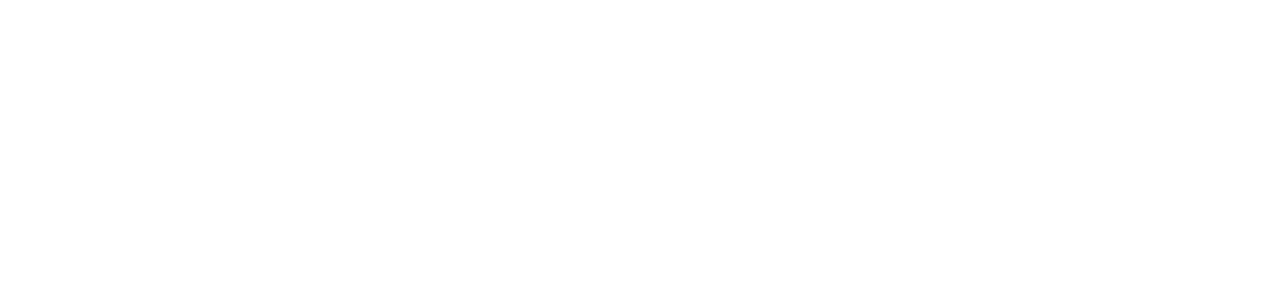
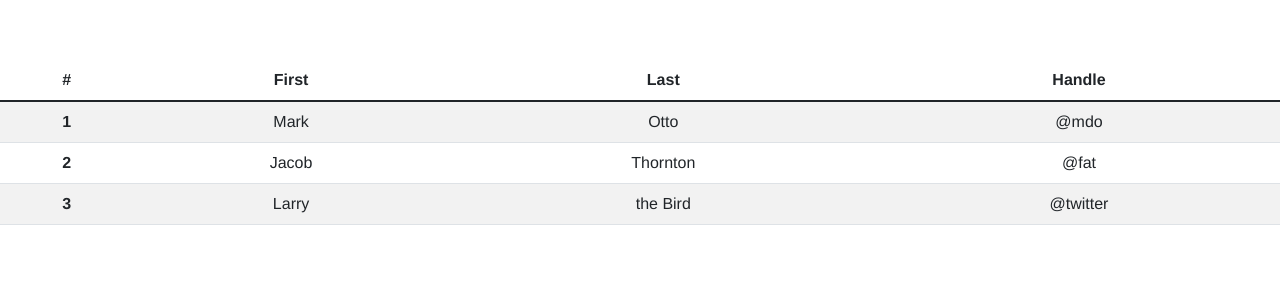
Before and after one commit to NagyKrisztianEndrePrincipal33/cms_using_vue, a Vue app: page / in a window 1280 px wide. Shown: the top 300 px of the page. Built offline with nearby package versions, Linux system fonts and the light colour scheme.

Commit message:
Addition: Installing Bootstrap and Creating Table component

```diff
--- a/package.json
+++ b/package.json
@@ -8,6 +8,7 @@
         "lint": "vue-cli-service lint"
     },
     "dependencies": {
+        "bootstrap": "^5.1.0",
         "core-js": "^3.6.5",
         "vue": "^3.0.0"
     },
--- a/src/App.vue
+++ b/src/App.vue
@@ -1,14 +1,17 @@
 <template>
   <Form></Form>
+  <Table></Table>
 </template>
 
 <script>
 import Form from "./components/Form";
+import Table from './components/Table/Table.vue';
 
 export default {
   name: 'App',
   components: {
-    Form
+    Form,
+    Table
   }
 }
 </script>
--- /dev/null
+++ b/src/components/Table/Table.html
@@ -0,0 +1,30 @@
+<table class="table table-striped">
+    <thead>
+        <tr>
+            <th scope="col">#</th>
+            <th scope="col">First</th>
+            <th scope="col">Last</th>
+            <th scope="col">Handle</th>
+        </tr>
+    </thead>
+    <tbody>
+        <tr>
+            <th scope="row">1</th>
+            <td>Mark</td>
+            <td>Otto</td>
+            <td>@mdo</td>
+        </tr>
+        <tr>
+            <th scope="row">2</th>
+            <td>Jacob</td>
+            <td>Thornton</td>
+            <td>@fat</td>
+        </tr>
+        <tr>
+            <th scope="row">3</th>
+            <td>Larry</td>
+            <td>the Bird</td>
+            <td>@twitter</td>
+        </tr>
+    </tbody>
+</table>
--- /dev/null
+++ b/src/components/Table/Table.vue
@@ -0,0 +1,15 @@
+<template src="./Table.html">
+
+</template>
+
+<script>
+import "bootstrap/dist/css/bootstrap.min.css";
+
+export default {
+    name:"Table"
+}
+</script>
+
+<style scoped lang="scss" src="./Table.scss">
+
+</style>
--- /dev/null
+++ b/src/components/Table/index.js
@@ -0,0 +1,3 @@
+import Table from "./Table.vue";
+
+export default Table;
```
Also changed, not shown: src/components/Table/Table.scss (added), 1 other file (tests, documents, lock files or other folders).
